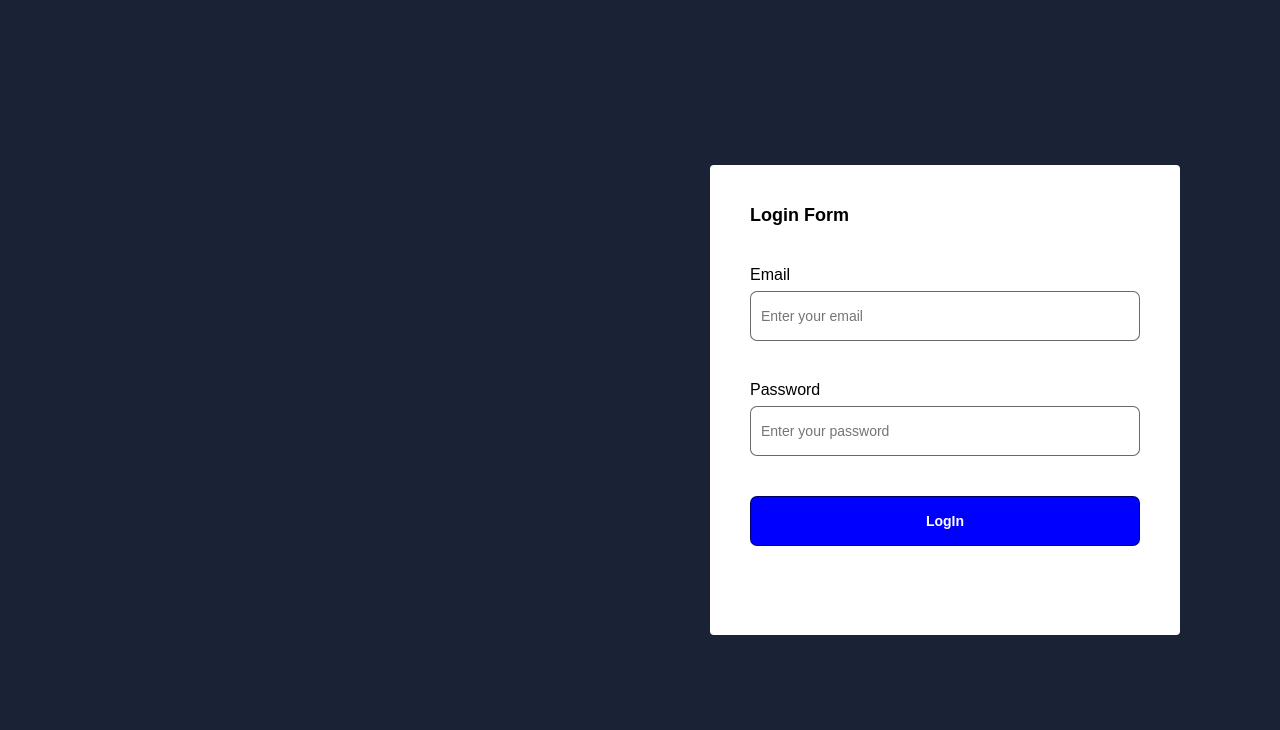
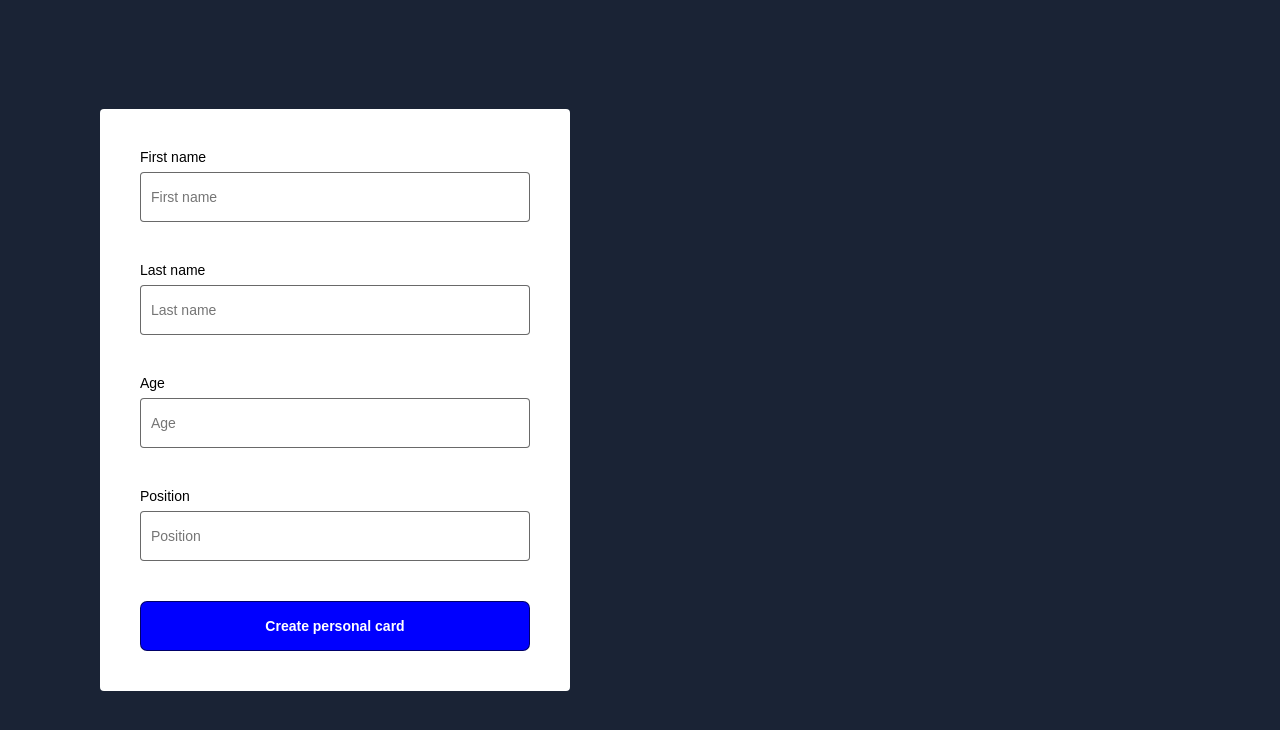
Before and after one commit to AGaleeva/react-typescript, a React (Create React App) app: page / in a window 1280 px wide. Shown: the top 730 px of the page. Built offline with nearby package versions, Linux system fonts and the light colour scheme.

Commit message:
hw23 added

```diff
--- a/src/App.tsx
+++ b/src/App.tsx
@@ -6,6 +6,7 @@ import Lesson21 from './lessons/lesson21';
 import Homework21 from './homeworks/homework21';
 import Lesson22 from 'lessons/lesson22';
 import Homework22 from 'homeworks/homework22';
+import Homework23 from 'homeworks/homework23';
 
 function App() {
   return (
@@ -18,7 +19,8 @@ function App() {
 
       {/* <Homework20 /> */}
       {/* <Homework21 /> */}
-      <Homework22 />
+      {/* <Homework22 /> */}
+      <Homework23 />
     {/* </div> */}
     </>
   );
--- a/src/components/input/styles.ts
+++ b/src/components/input/styles.ts
@@ -9,7 +9,7 @@ export const InputContainer = styled.div`
 
 export const InputLabel = styled.label`
   font-family: Arial, Helvetica, sans-serif;
-  font-size: 16px;
+  font-size: 14px;
   color: black;
 `;
 
@@ -18,7 +18,7 @@ export const InputComponent = styled.input`
   height: 50px;
   padding: 6px 10px;
   outline: none;
-  border-radius: 7px;
+  border-radius: 4px;
   border: 1px solid rgba(0, 0, 0, 0.59);
   background-color: ${({disabled}) => disabled ? 'lightgrey' : 'white'};
   cursor: ${({disabled}) => disabled ? 'not-allowed' : 'default'};
--- /dev/null
+++ b/src/homeworks/homework23/Homework23.tsx
@@ -0,0 +1,85 @@
+import { useState, ChangeEvent } from 'react';
+import Input from "components/input";
+import { Homework23Wrapper, LoginCard } from "./styles";
+import Button from 'components/button';
+
+function Homework23() {
+  const [nameValue, setNameValue] = useState<string>('');
+  const [surnameValue, setSurnameValue] = useState<string>('');
+  const [ageValue, setAgeValue] = useState<string>('');
+  const [positionValue, setPositionValue] = useState<string>('');
+
+  const onChangeNameValue = (event: ChangeEvent<HTMLInputElement>): void => {
+    setNameValue(event.target.value);
+    // console.log(event.target.value);
+  }
+  const onChangeSurnameValue = (event: ChangeEvent<HTMLInputElement>): void => {
+    setSurnameValue(event.target.value);
+    // console.log(event.target.value);
+  }
+  const onChangeAgeValue = (event: ChangeEvent<HTMLInputElement>): void => {
+    setAgeValue(event.target.value);
+    // console.log(event.target.value);
+  }
+  const onChangePositionValue = (event: ChangeEvent<HTMLInputElement>): void => {
+    setPositionValue(event.target.value);
+    // console.log(event.target.value);
+  }
+
+  return (
+    <Homework23Wrapper>
+      <LoginCard>
+        <Input
+          placeholder='First name'
+          label='First name'
+          name='firstName'
+          type='text'
+          value={nameValue}
+          onChange={onChangeNameValue}
+        />
+        <Input
+          placeholder='Last name'
+          label='Last name'
+          name='lastName'
+          type='text'
+          value={surnameValue}
+          onChange={onChangeSurnameValue}
+        />
+        <Input
+          placeholder='Age'
+          label='Age'
+          name='age'
+          type='text'
+          value={ageValue}
+          onChange={onChangeAgeValue}
+        />
+        <Input
+          placeholder='Position'
+          label='Position'
+          name='position'
+          type='text'
+          value={positionValue}
+          onChange={onChangePositionValue}
+        />
+        <Button
+          name={'Create personal card'}
+          type='button'
+          onClick={() => {
+            return (
+              <LoginCard>
+                <p>First name: {nameValue}</p>
+                <p>Last name: {surnameValue}</p>
+                <p>Age: {ageValue}</p>
+                <p>Position: {positionValue}</p>
+              </LoginCard>
+            );
+            }
+          }
+        />
+      </LoginCard>
+
+    </Homework23Wrapper>
+  );
+}
+
+export default Homework23;
--- /dev/null
+++ b/src/homeworks/homework23/index.ts
@@ -0,0 +1,3 @@
+import Homework23 from "./Homework23";
+
+export default Homework23;
--- /dev/null
+++ b/src/homeworks/homework23/styles.ts
@@ -0,0 +1,29 @@
+import styled from "styled-components";
+
+import { colors } from "styles/colors";
+
+export const Homework23Wrapper = styled.div`
+  display: flex;
+  flex-direction: column;
+  justify-content: center;
+  align-items: space-evenly;
+  padding: 100px;
+  width: 100%;
+  height: 100%;
+  background-color: ${colors.primary};
+`;
+
+export const LoginCard = styled.form`
+  display: flex;
+  flex-direction: column;
+  /* justify-content: center;
+  align-items: center; */
+  gap: 40px;
+  padding: 40px;
+  width: fit-content;
+  height: fit-content;
+  min-height: 470px;
+  min-width: 470px;
+  border-radius: 4px;
+  background-color: #fff;
+`;
```
